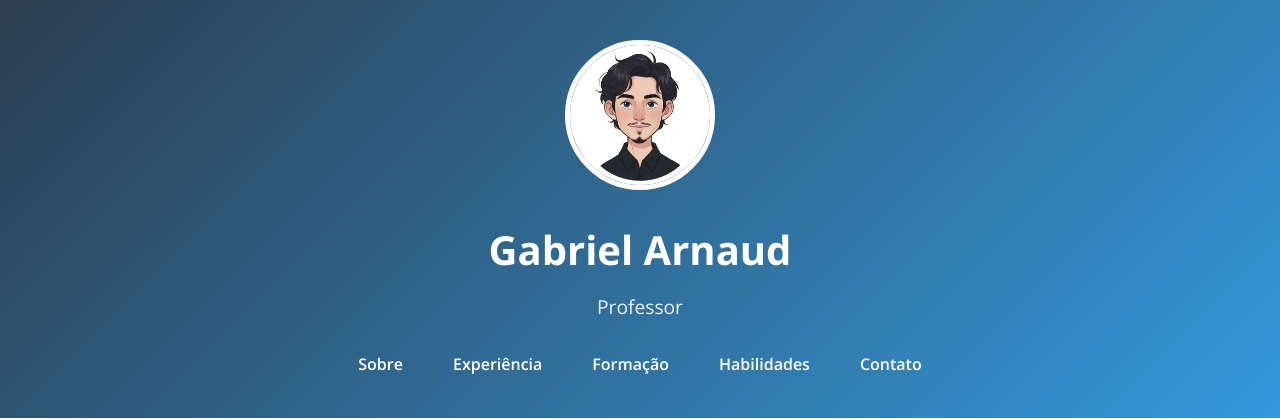
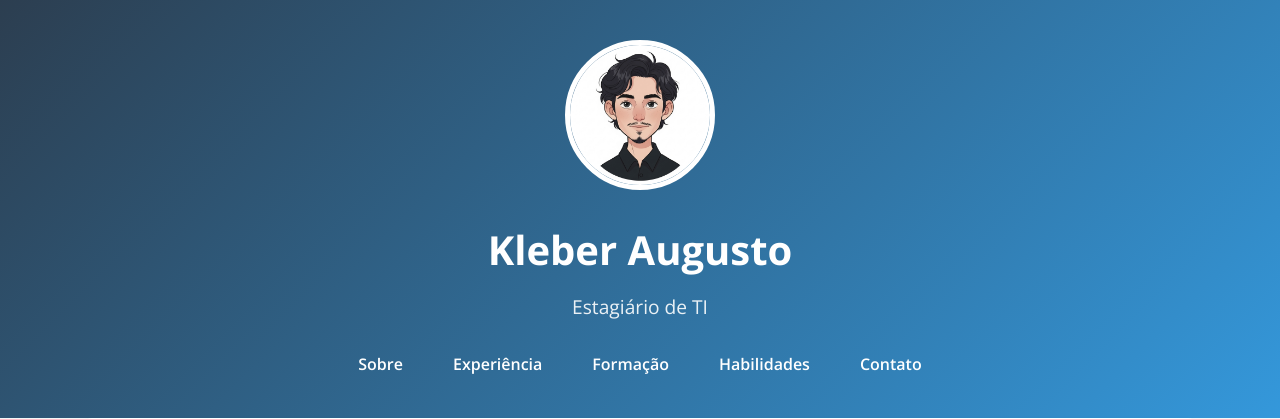
Before and after one commit to unibragabriel/pratica_python, a Python web app: template templates/index.html in a window 1280 px wide. Shown: the top 419 px of the page. Run offline with Jinja, Linux system fonts and the light colour scheme; the template is opened without the code that fills it, so the values that code supplies are empty.

Commit message:
Update index.html

```diff
--- a/templates/index.html
+++ b/templates/index.html
@@ -3,7 +3,7 @@
 <head>
     <meta charset="UTF-8">
     <meta name="viewport" content="width=device-width, initial-scale=1.0">
-    <title>Currículo de [Seu Nome]</title>
+    <title>Currículo</title>
     <link rel="stylesheet" href="/static/style.css">
     <link href="https://fonts.googleapis.com/css2?family=Open+Sans:wght@400;600;700&display=swap" rel="stylesheet">
 </head>
@@ -12,8 +12,8 @@
         <div class="container">
             <div class="profile">
                 <img src="/imagens/foto-perfil.png" alt="Foto de [Seu Nome]" class="profile-img">
-                <h1>Gabriel Arnaud</h1>
-                <p class="profession">Professor</p>
+                <h1>Kleber Augusto</h1>
+                <p class="profession">Estagiário de TI</p>
             </div>
             <nav>
                 <ul>
```
